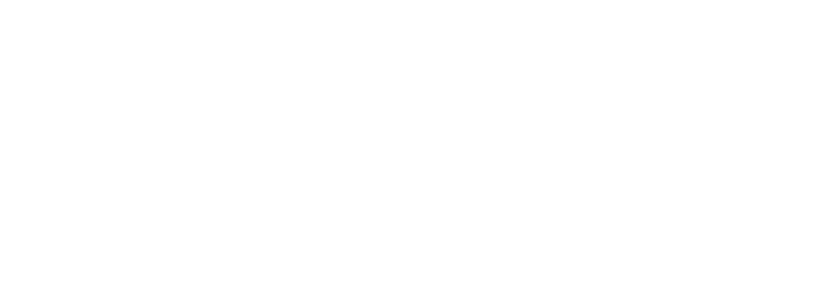
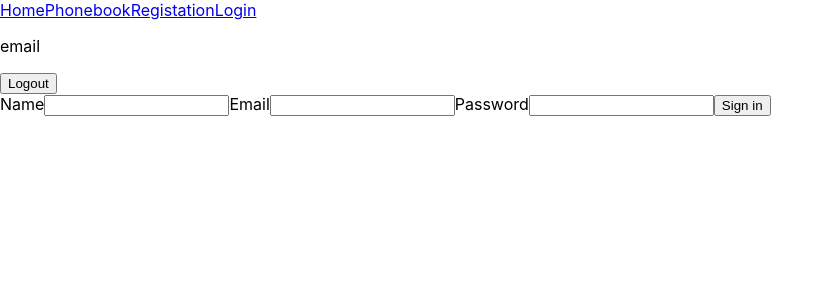
Before and after one commit to irinaog/goit-react-hw-08-phonebook, a React (Create React App) app: page /goit-react-hw-08-phonebook/register in a window 1280 px wide. Before the commit this address had no page. Shown: the top 300 px of the page, without its empty margins (0-834 px from the left). Built offline with nearby package versions, Linux system fonts and the light colour scheme; a web font is replaced by a local one.

Commit message:
register and login

```diff
--- /dev/null
+++ b/src/Redux/authOperations.js
@@ -0,0 +1,24 @@
+import axios from 'axios';
+import { createAsyncThunk } from '@reduxjs/toolkit';
+
+axios.defaults.baseURL = 'https://connections-api.herokuapp.com';
+
+export const register = createAsyncThunk('auth/register,', async credentials => {
+    try {
+        const { data } = await axios.post('/users/signup', credentials)
+        return data;
+    } catch (error) {
+        console.log('ooooops, is not register')
+        //error
+    }
+});
+
+export const logIn = createAsyncThunk('auth/login', async credentials => {
+    try {
+        const {data} = await axios.post('/users/login', credentials)
+        return data;
+    } catch (error) {
+        console.log('ooooops, is not login')
+        //error
+    }
+})
--- /dev/null
+++ b/src/Redux/authSlice.js
@@ -0,0 +1,28 @@
+import { createSlice } from "@reduxjs/toolkit";
+import { logIn, register } from "./authOperations";
+
+const initialState = {
+    user: { name: null, email: null },
+    token: null,
+    isLoggedIn: false,
+};
+
+const authSlice = createSlice({
+    name: 'auth',
+    initialState,
+    extraReducers: {
+        [register.fulfilled](state, action) {
+            state.user = action.payload.user;
+            state.token = action.payload.token;
+            state.isLoggedIn = true;
+        },
+        [logIn.fulfilled](state, action) {
+            state.user = action.payload.user;
+            state.token = action.payload.token;
+            state.isLoggedIn = true;
+        },
+
+    }
+});
+
+export default authSlice.reducer;
--- a/src/Redux/contactsSlice.js
+++ b/src/Redux/contactsSlice.js
@@ -1,13 +1,26 @@
 import { createApi, fetchBaseQuery } from '@reduxjs/toolkit/query/react'
+
 
 export const contactsApi = createApi({
     reducerPath: 'contactsApi',
-    baseQuery: fetchBaseQuery({ baseUrl: 'https://62fc9f6b6e617f88de9a7032.mockapi.io/phonebook/' }),
+    baseQuery: fetchBaseQuery({
+        baseUrl: 'https://connections-api.herokuapp.com',
+    //     prepareHeaders: (headers, { getState }) => {
+    //          const token = getState().auth.token
+
+    // // If we have a token set in state, let's assume that we should be passing it.
+    // if (token) {
+    //   headers.set('authorization', `Bearer ${token}`)
+    // }
+
+    // return headers
+    //     }
+    }),
     tagTypes:['Contacts', 'Filter'],
     endpoints: (builder) => ({
         fetchContacts: builder.query({
             query: () => `/contacts`,
-            providesTags:['Contacts']
+            providesTags: ['Contacts']
         }),
         addContact: builder.mutation({
             query: (newContact) => ({
--- a/src/Redux/store.js
+++ b/src/Redux/store.js
@@ -2,13 +2,15 @@
 import { setupListeners } from "@reduxjs/toolkit/dist/query";
 import { filterReducer,  } from "./phoneBookReducer";
 import { contactsApi } from "./contactsSlice";
+import authSlice from 'Redux/authSlice';
 
 
 
 
 export const store = configureStore({
   reducer: {
-    filter:filterReducer,
+    filter: filterReducer,
+    auth: authSlice,
     [contactsApi.reducerPath]: contactsApi.reducer,
   },
   middleware: (getDefaultMiddleware) =>
--- a/src/components/App.js
+++ b/src/components/App.js
@@ -5,6 +5,8 @@
 import { Route, Routes } from "react-router-dom";
 import { RegisterPage } from "page/RegisterPage";
 import { SharedLayout } from "./SharedLayout/SharedLayout";
+import PhoneBookPage from "page/PhoneBookPage";
+import { LoginPage } from "page/LoginPage";
 // import { useFetchContactsQuery, useAddContactMutation } from 'Redux/contactsSlice'
 
 
@@ -27,7 +29,10 @@
       <>
         <Routes>
           <Route path='/goit-react-hw-08-phonebook/' element={<SharedLayout/>}>
-          <Route index element={<RegisterPage />} />
+            <Route index element={<RegisterPage />} />
+            <Route path='contacts' element={<PhoneBookPage />} />
+            <Route path='register' element={<RegisterPage />} />
+            <Route path='login' element={<LoginPage/> } />
           </Route>
         </Routes>
         {/* <h1 className="headlineApp">Phonebook</h1>
--- a/src/components/SharedLayout/SharedLayout.js
+++ b/src/components/SharedLayout/SharedLayout.js
@@ -1,6 +1,8 @@
-import { Suspense } from "react"
-import { Outlet } from "react-router-dom"
-import { NavLink } from "react-router-dom"
+import { Suspense } from "react";
+import { Outlet } from "react-router-dom";
+import { NavLink } from "react-router-dom";
+
+import { UserMenu } from "components/UserMenu/UserMenu";
 // import { Container, Header, Link } from "./SharedLayout.styled"
 
 export const SharedLayout = () => {
@@ -9,7 +11,12 @@
             <header>
                 <NavLink  to="/goit-react-hw-08-phonebook/">Home</NavLink>
                 <NavLink to="/goit-react-hw-08-phonebook/phonebook">Phonebook</NavLink>
+
+                <NavLink  to="/goit-react-hw-08-phonebook/register">Registation</NavLink>
+        <NavLink  to="/goit-react-hw-08-phonebook/login">Login</NavLink>
+                <UserMenu/>
             </header>
+
             <Suspense fallback={<div>Loading ...</div>}>
                 <Outlet />
             </Suspense>
--- /dev/null
+++ b/src/components/UserMenu/UserMenu.js
@@ -0,0 +1,13 @@
+//email and logout
+// import { useSelector } from "react-redux"
+
+export const UserMenu = () => {
+    // const email = useSelector(state => state.auth.user.email)
+    // console.log(email)
+    return (
+        <>
+            <p>email</p>
+            <button type="button">Logout</button>
+        </>
+    )
+}
--- a/src/page/LogInPage.jsx
+++ b/src/page/LogInPage.jsx
@@ -0,0 +1,50 @@
+import { useState } from "react";
+import { useDispatch } from "react-redux";
+import { logIn } from "Redux/authOperations";
+
+export function LoginPage() {
+    const dispatch = useDispatch();
+    const [email, setEmail] = useState('');
+    const [password, setPassword] = useState('');
+
+    const handleChange = (e) => {
+        const { name } = e.target;
+        const { value } = e.target;
+       console.log(value)
+        console.log(name)
+        switch (name) {
+            case 'email': setEmail(value);
+                break;
+            case 'password': setPassword(value);
+                break;
+            default: return;
+        }
+    };
+
+    const handleSubmit = e => {
+        e.preventDefault();
+        dispatch(logIn({ email, password }));
+        setEmail('');
+        setPassword('');
+    }
+
+    return (
+        <form onSubmit={handleSubmit}>
+            <label htmlFor="email">Email</label>
+            <input id="email"
+            type='text'
+            name='email'
+            value={email}
+            onChange={handleChange}
+            ></input>
+            <label htmlFor="password">Password</label>
+            <input id="password"
+            type='text'
+            name='password'
+            value={password}
+            onChange={handleChange}
+            ></input>
+            <button type="submit">Sign in</button>
+        </form>
+    )
+};
--- a/src/page/PhoneBookPage.jsx
+++ b/src/page/PhoneBookPage.jsx
@@ -3,13 +3,21 @@
 import { ContactsList } from "components/ContactsList/ContactList";
 
 import { useFetchContactsQuery, useAddContactMutation } from 'Redux/contactsSlice';
+// import { useState } from "react";
+
+
 
 export default function PhoneBookPage() {
-      const { data } = useFetchContactsQuery();
+  // const [token, setToken] = useState();
+
+  const { data } = useFetchContactsQuery();
+  // token = data.token;
+  // console.log(data.token)
+  // console.log(data)
   const  [addContact]  = useAddContactMutation();
 
   const formSubmitHandler = (newData) => {
-    if (data.find(contact => (newData.name === contact.name))){
+    if (data && data.find(contact => (newData.name === contact.name))){
       alert(newData.name + ' is already in contacts' )
     }
     else {
--- a/src/page/RegisterPage.jsx
+++ b/src/page/RegisterPage.jsx
@@ -1,28 +1,33 @@
-import { useState } from "react"
+import { useState } from "react";
+import { useDispatch } from "react-redux";
+import { register } from "Redux/authOperations";
 
 export function RegisterPage() {
+    const dispatch = useDispatch();
     const [ name, setName ] = useState('');
     const [email, setEmail] = useState('');
     const [password, setPassword] = useState('');
 
     const handleChange = (e) => {
-    //     console.log(e.target.value)
+        const { name } = e.target;
         const { value } = e.target;
-        setName(value)
-    //     // switch (name) {
-    //     //     case 'name': setName(value);
-    //     //         break;
-    //     //     case 'email': setEmail(value);
-    //     //         break;
-    //     //     case 'password': setPassword(value);
-    //     //         break;
-    //     //     default: return;
-    //     // }
+    //    console.log(value)
+    //     console.log(name)
+        switch (name) {
+            case 'name': setName(value);
+                break;
+            case 'email': setEmail(value);
+                break;
+            case 'password': setPassword(value);
+                break;
+            default: return;
+        }
     };
 
     const handleSubmit = e => {
         e.preventDefault();
-        console.log({name:name, email:email, password:password})
+        console.log({ name: name, email: email, password: password })
+        dispatch(register({ name, email, password }));
         setName('');
         setEmail('');
         setPassword('');
@@ -51,7 +56,7 @@
             value={password}
             onChange={handleChange}
             ></input>
-            <button type="submit">Log in</button>
+            <button type="submit">Sign in</button>
         </form>
     )
 }
```
Also changed, not shown: src/services/contactsApi.js (+16 -7 lines).
